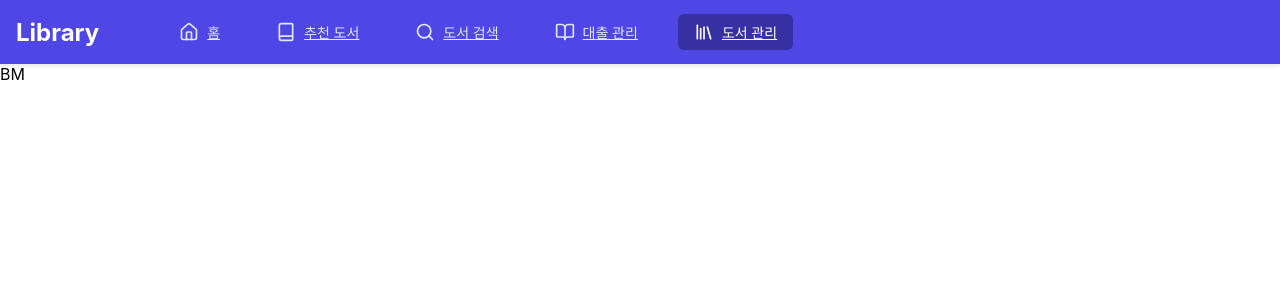
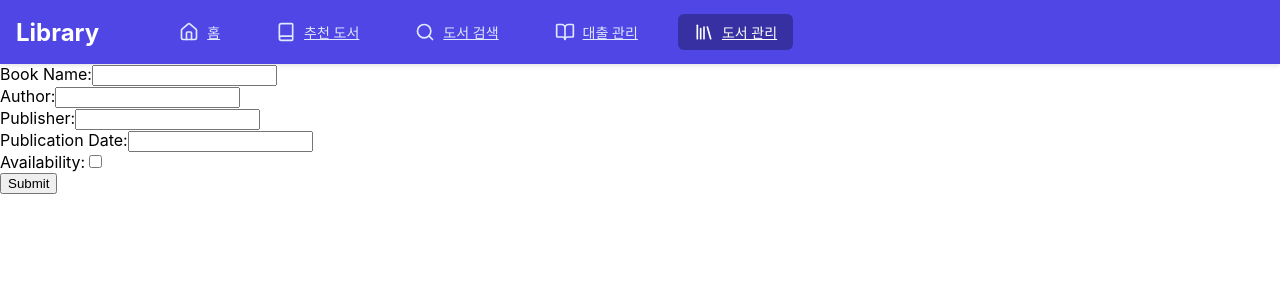
Before and after one commit to kpukpu/NIR_HACK_PR2, a React (Create React App) app in the folder frontend/: page /book-management in a window 1280 px wide. Shown: the top 300 px of the page. Built offline with nearby package versions, Linux system fonts and the light colour scheme.

Commit message:
DB연결

```diff
--- a/frontend/src/components/BookList/BookList.js
+++ b/frontend/src/components/BookList/BookList.js
@@ -40,14 +40,14 @@ const BookList = () => {
         }
     ];
 
-    const [books, setBooks] = useState([]);
-    //setBooks(initialBooks);
+    const [books, setBooks] = useState(initialBooks);
+
 
     useEffect(() => {
          async function fetchData() {
              try {
                  const result = await getBooks();
-                 setBooks(result);
+                 setBooks([...result]);
              } catch (error) {
                  console.error(error);
              }
--- a/frontend/src/data/AxiosConfig.js
+++ b/frontend/src/data/AxiosConfig.js
@@ -2,7 +2,7 @@ import axios from 'axios';
 
 const axiosInstance = axios.create({
     baseURL: 'http://localhost:8000/api',
-    timeout: 5000,
+    timeout: 5000000,
     headers: {
         'Content-Type': 'application/json',
         'Accept': 'application/json',
--- a/frontend/src/data/Post.js
+++ b/frontend/src/data/Post.js
@@ -2,7 +2,7 @@ import axiosInstance from './AxiosConfig';
 
 export const postBook = async (book) => {
     try {
-        const response = await axiosInstance.post('/books/', book);
+        const response = await axiosInstance.post('/post', book);
         return response.data;
     } catch (error) {
         console.error("There was an error posting the book!", error);
--- a/frontend/src/pages/BookManagement/BookManagement.js
+++ b/frontend/src/pages/BookManagement/BookManagement.js
@@ -1,9 +1,86 @@
-import React from "react";
+import React, { useState } from 'react';
+import {postBook} from "../../data/Post";
 
-const BookManagement = () => {
+const BookManagement= () => {
+    const [book, setBook] = useState({
+        book_name: '',
+        author: '',
+        publisher: '',
+        publication_date: '',
+        availability: false,
+    });
+
+    const handleChange = (e) => {
+        const { name, value, type, checked } = e.target;
+        setBook({
+            ...book,
+            [name]: type === 'checkbox' ? checked : value,
+        });
+    };
+
+    const handleSubmit = (e) => {
+        e.preventDefault();
+        postBook(book)
+        // You can also add code here to send the book object to an API or another part of your application
+    };
+
     return (
-        <div>BM</div>
-    )
-}
+        <form onSubmit={handleSubmit}>
+            <label>
+                Book Name:
+                <input
+                    type="text"
+                    name="book_name"
+                    value={book.book_name}
+                    onChange={handleChange}
+                    required
+                />
+            </label>
+            <br />
+            <label>
+                Author:
+                <input
+                    type="text"
+                    name="author"
+                    value={book.author}
+                    onChange={handleChange}
+                    required
+                />
+            </label>
+            <br />
+            <label>
+                Publisher:
+                <input
+                    type="text"
+                    name="publisher"
+                    value={book.publisher}
+                    onChange={handleChange}
+                />
+            </label>
+            <br />
+            <label>
+                Publication Date:
+                <input
+                    type="number"
+                    name="publication_date"
+                    value={book.publication_date}
+                    onChange={handleChange}
+                />
+            </label>
+            <br />
+            <label>
+                Availability:
+                <input
+                    type="checkbox"
+                    name="availability"
+                    checked={book.availability}
+                    onChange={handleChange}
+                />
+            </label>
+            <br />
+            <button type="submit">Submit</button>
+        </form>
+    );
+};
 
-export default BookManagement
+export default BookManagement;
```
